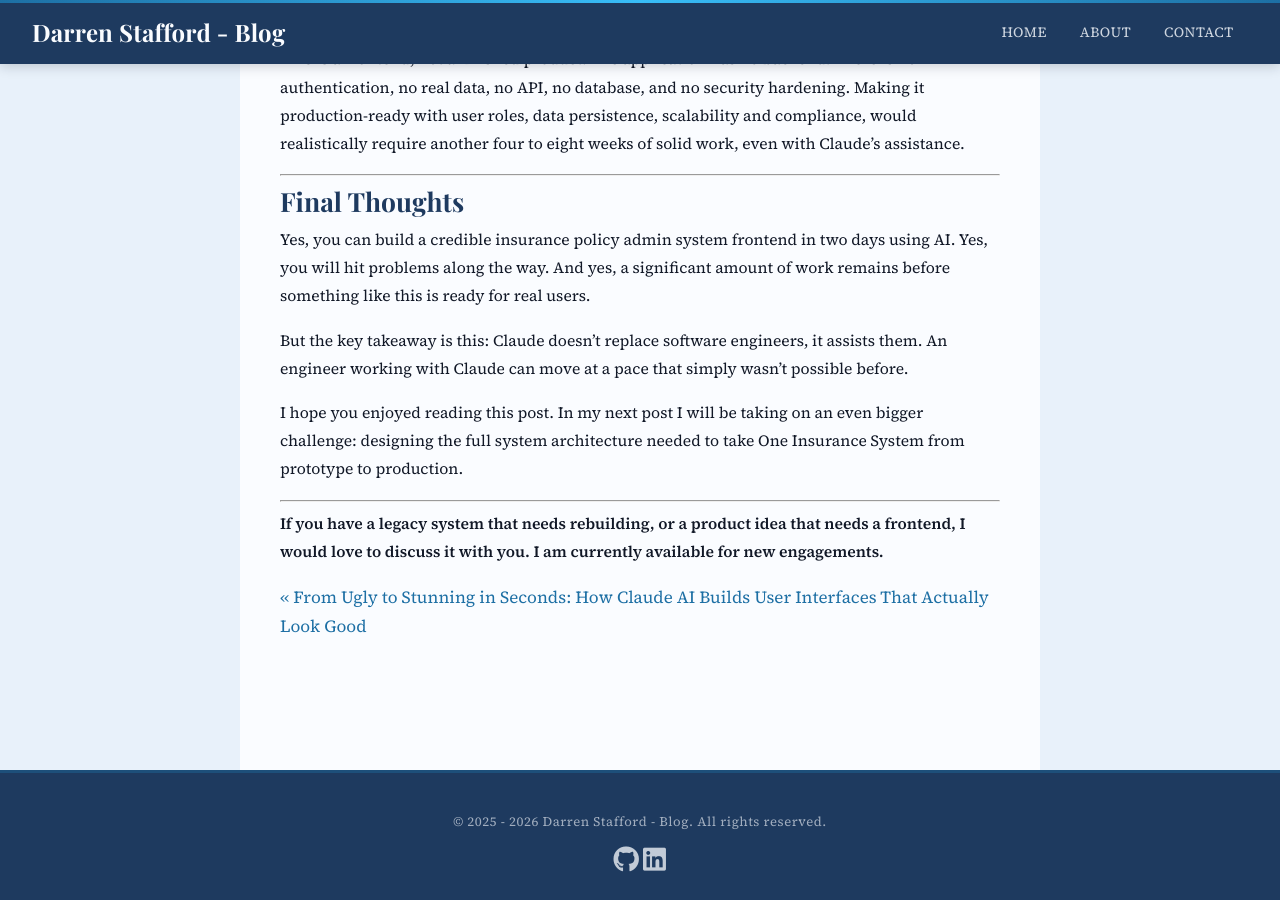
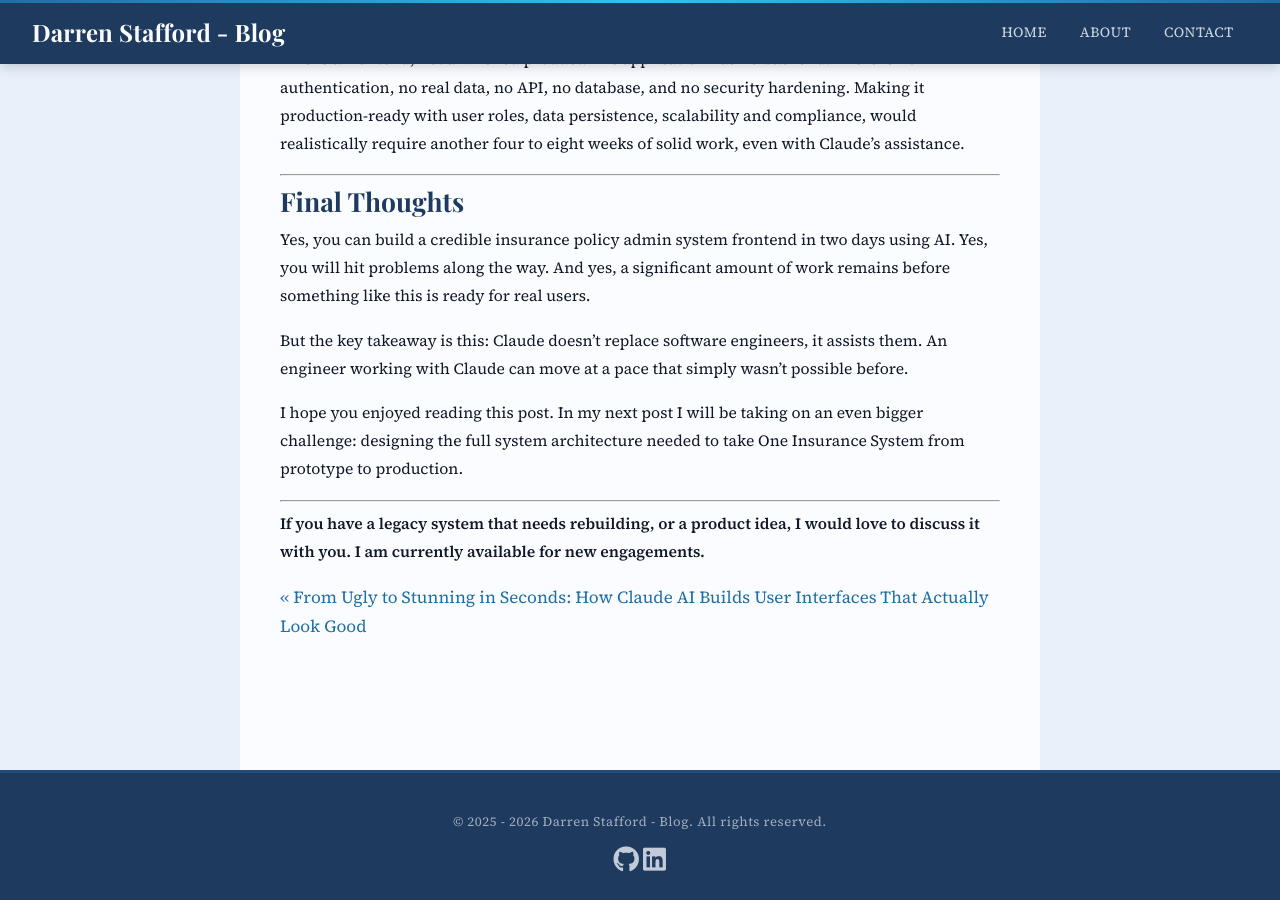
Before and after one commit to dazstaffs/blog, a Jekyll site: the page built from _posts/2026-03-25-InsurancePASin2Days.md, in a window 1280 px wide and 900 px high, scrolled down 4027 px. Built offline with Jekyll 4.4.1, drawn with Linux system fonts in a browser that asks for light colours; some web fonts are replaced.

Commit message:
PAS2Days - Removed talk about front-end only as I have experience with fullstack

```diff
--- a/_posts/2026-03-25-InsurancePASin2Days.md
+++ b/_posts/2026-03-25-InsurancePASin2Days.md
@@ -79,4 +79,4 @@ I hope you enjoyed reading this post. In my next post I will be taking on an eve
 
 ---
 
-**If you have a legacy system that needs rebuilding, or a product idea that needs a frontend, I would love to discuss it with you. I am currently available for new engagements.**
+**If you have a legacy system that needs rebuilding, or a product idea, I would love to discuss it with you. I am currently available for new engagements.**
```
